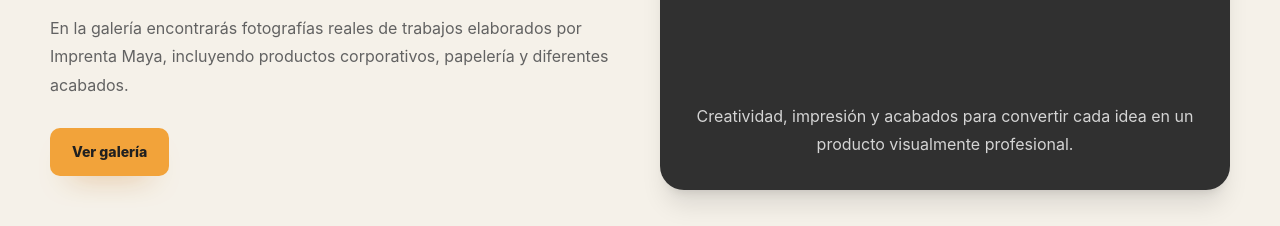
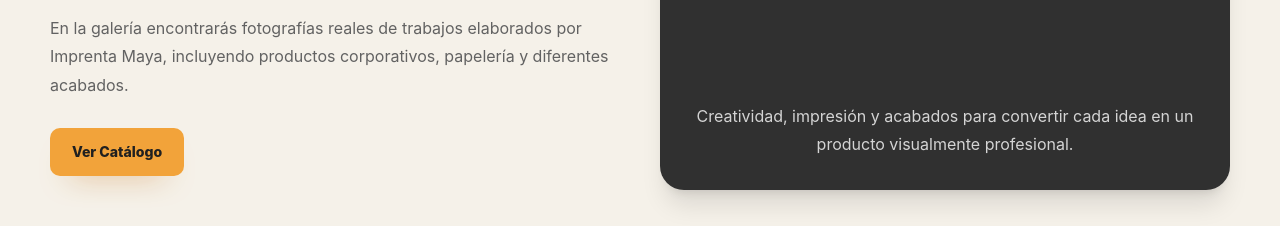
Before and after one commit to DeilerCarrillo/Imprenta_Maya, a React (Vite) app: page /#/inicio in a window 1280 px wide. Shown: the part 1726-1952 px from the top of the page. Built offline with nearby package versions, Linux system fonts and the light colour scheme.

Commit message:
Correcion btn home page

```diff
--- a/src/pages/HomePage.jsx
+++ b/src/pages/HomePage.jsx
@@ -111,8 +111,8 @@ const HomePage = () => {
               por Imprenta Maya, incluyendo productos corporativos, papelería y
               diferentes acabados.
             </p>
-            <Link className="button-primary mt-7" to="/galeria">
-              Ver galería
+            <Link className="button-primary mt-7" to="/catalogo">
+              Ver Catálogo
             </Link>
           </div>
 
```
